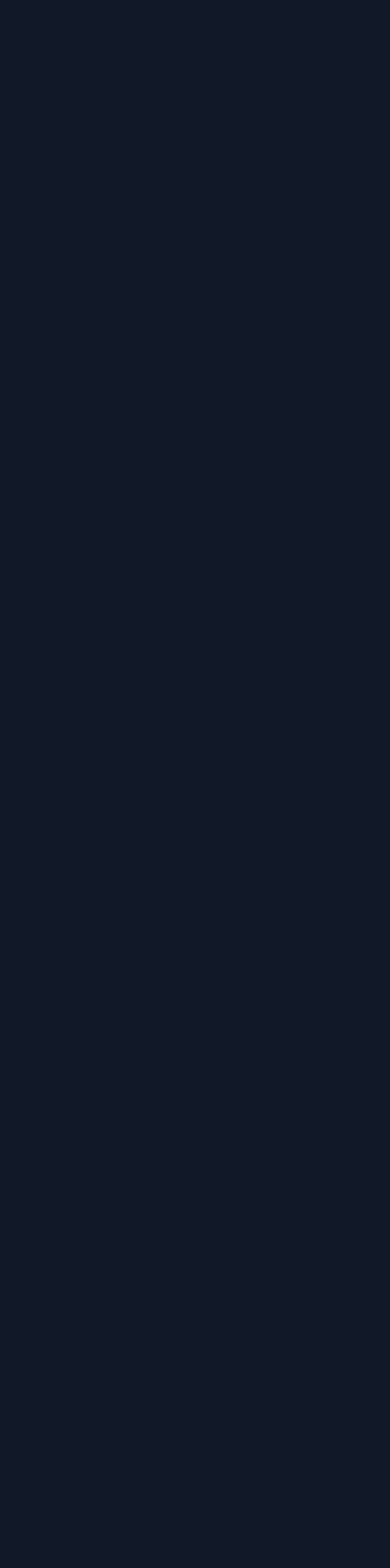
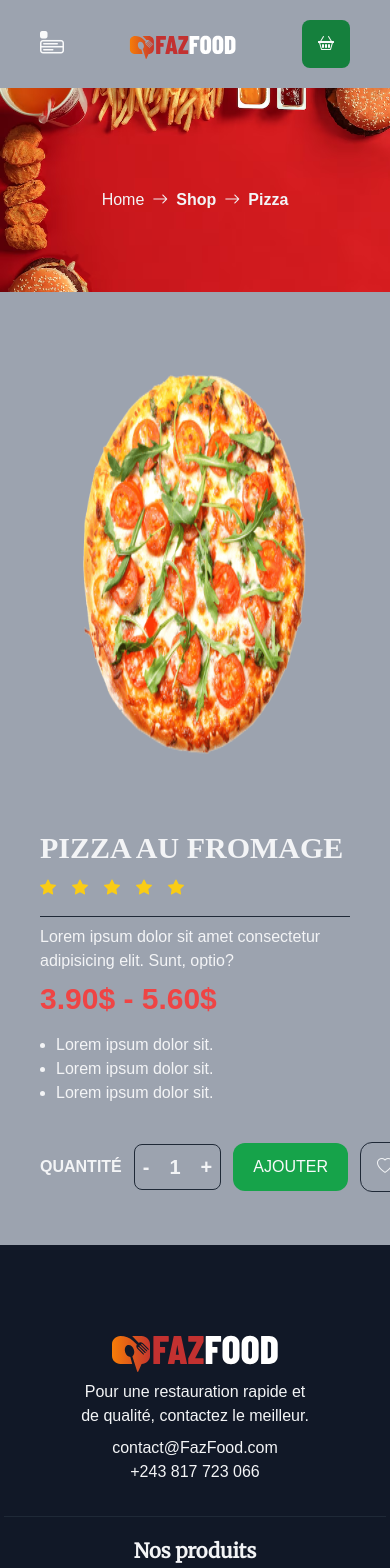
Before and after one commit to BelieveMb/react-pizza-de-kin, a React (Vite) app: page /product in a window 390 px wide. Before the commit this address had no page. Shown: the top 1568 px of the page. Before the commit the page ends 844 px from the top, so only its background shows below. Built offline with nearby package versions, Linux system fonts and the light colour scheme; a web font is replaced by a local one.

Commit message:
responsive for shop page is done

```diff
--- a/src/App.jsx
+++ b/src/App.jsx
@@ -10,6 +10,7 @@ import Footer from './components/Footer'
 import MenuPrice from './components/MenuPrice'
 import Reservation from './Reservation'
 import Shop from './Shop'
+import Product from './Product'
 
 function Home() {
     return(
@@ -42,7 +43,7 @@ function Index() {
              <Route path="/menu" element={<Menu />} />
              <Route path="/reservation" element={<Reservation />} />
              <Route path="/shop" element={<Shop />} />
-             <Route path="/shop" element={<Shop />} />
+             <Route path="/product" element={<Product />} />
             {/* <Route path="*" element={<PageError />} /> */}
         </Routes>
     </BrowserRouter>
--- /dev/null
+++ b/src/PageError.jsx
@@ -0,0 +1,62 @@
+import React from 'react';
+import Header from './components/Header';
+import BannerTitle from './components/BannerTitle';
+
+function PageError() {
+  const imageName  = 'pizzaimg.png'
+  return (
+    <main className=' para-font-regular '>
+        <div className="bg-gray-200 px-10 py-5">
+            <Header />
+        </div>
+        <BannerTitle title='Page Error ' menu=' Page Error' secondMenu=' ' />
+        {/* <section className='flex flex-col lg:flex-row gap-6 py-[8%] px-10 bg-gray-200 h-auto '>
+            <div className=''>
+                <img
+                    src={`/images/${imageName}`}
+                    alt="pizza image"
+                    className='w-[38rem] h-[17rem] '
+                />
+            </div>
+            <div className="flex flex-col text-gray-700 gap-2 lg:gap-6">
+                <h1 className='title-font-regular text-3xl lg:text-[3.6rem] uppercase leading-snug lg:leading-none'>Pizza au fromage </h1>
+                <div className="flex gap-4 text-yellow-400 border-b border-gray-400 pb-4">
+                    <i className="bi bi-star-fill"></i>
+                    <i className="bi bi-star-fill"></i>
+                    <i className="bi bi-star-fill"></i>
+                    <i className="bi bi-star-fill"></i>
+                    <i className="bi bi-star-fill"></i>
+                </div>
+                <p >
+                    Lorem ipsum dolor sit amet consectetur adipisicing elit. Sunt, optio?
+                </p>
+                <p className='text-red-500 font-semibold  text-3xl'>
+                    3.90$ - 5.60$
+                </p>
+                <ul className="my-2 list-disc ml-4">
+                    <li>Lorem ipsum dolor sit.</li>
+                    <li>Lorem ipsum dolor sit.</li>
+                    <li>Lorem ipsum dolor sit.</li>
+                </ul>
+
+                <div className='border-y border-gray-400 py-5 flex gap-3 justify-start items-center uppercase'>
+                    <b>Quantité</b>
+                    <div className="flex gap-5 text-xl p-2 border border-gray-400 rounded-lg">
+                        <b>-</b>
+                        <b>1</b>
+                        <b>+</b>
+                    </div>
+                    <button className="bg-green-600 px-5 lg:px-20 py-3 uppercase rounded-xl text-gray-50"> <i className="bi chart3"></i> Ajouter</button>
+                    <span className="border border-gray-400 py-3 px-4 rounded-xl"> <i className="bi bi-heart"></i> </span>
+
+
+                </div>
+
+
+            </div>
+        </section> */}
+    </main>
+  )
+}
+
+export default PageError
--- a/src/product/page.tsx
+++ b/src/Product.jsx
@@ -1,29 +1,27 @@
-import BannerTitle from '@/components/BannerTitle'
-import Header from '@/components/Header'
 import React from 'react';
-import Image from 'next/image';
+import Header from './components/Header';
+import BannerTitle from './components/BannerTitle';
+import Footer from './components/Footer';
 
-function page({ params }: { params: { product: string } }) {
-  const imageName : string = 'pizzaimg.png'
+function Product() {
+  const imageName  = 'pizzaimg.png'
   return (
     <main className=' para-font-regular '>
-        <div className="bg-gray-200 px-10 py-5">
+        <div className="bg-gray-400 px-10 py-5">
             <Header />
         </div>
         <BannerTitle title=' ' menu=' Shop' secondMenu='Pizza' />
-        <section className='flex flex-col lg:flex-row gap-6 py-[8%] px-10 bg-gray-200 h-auto '>
+        <section className='flex flex-col lg:flex-row gap-6 py-[8%] px-10 bg-gray-400 h-auto '>
             <div className=''>
-                <Image
+                <img
                     src={`/images/${imageName}`}
                     alt="pizza image"
-                    className='w-[38rem] '
-                    width={350}
-                    height={30}
+                    className='w-[30rem] h-[30rem] '
                 />
             </div>
-            <div className="flex flex-col text-gray-700 gap-2 lg:gap-6">
+            <div className="flex flex-col text-gray-100 gap-2 lg:gap-6">
                 <h1 className='title-font-regular text-3xl lg:text-[3.6rem] uppercase leading-snug lg:leading-none'>Pizza au fromage </h1>
-                <div className="flex gap-4 text-yellow-400 border-b border-gray-400 pb-4">
+                <div className="flex gap-4 text-yellow-400 border-b border-gray-800 pb-4">
                     <i className="bi bi-star-fill"></i>
                     <i className="bi bi-star-fill"></i>
                     <i className="bi bi-star-fill"></i>
@@ -44,13 +42,13 @@ function page({ params }: { params: { product: string } }) {
 
                 <div className='border-y border-gray-400 py-5 flex gap-3 justify-start items-center uppercase'>
                     <b>Quantité</b>
-                    <div className="flex gap-5 text-xl p-2 border border-gray-400 rounded-lg">
+                    <div className="flex gap-5 text-xl p-2 border border-gray-800 rounded-lg cursor-pointer">
                         <b>-</b>
                         <b>1</b>
                         <b>+</b>
                     </div>
-                    <button className="bg-green-600 px-5 lg:px-20 py-3 uppercase rounded-xl text-gray-50"> <i className="bi chart3"></i> Ajouter</button>
-                    <span className="border border-gray-400 py-3 px-4 rounded-xl"> <i className="bi bi-heart"></i> </span>
+                    <button className="bg-green-600 hover:bg-red-500 duration-200  px-5 lg:px-20 py-3 uppercase rounded-xl text-gray-50"> <i className="bi chart3"></i> Ajouter</button>
+                    <span className="border border-gray-800 py-3 px-4 rounded-xl"> <i className="bi bi-heart"></i> </span>
 
 
                 </div>
@@ -58,8 +56,9 @@ function page({ params }: { params: { product: string } }) {
 
             </div>
         </section>
+        <Footer />
     </main>
   )
 }
 
-export default page
+export default Product
--- a/src/Shop.jsx
+++ b/src/Shop.jsx
@@ -56,11 +56,11 @@ const FiltrerDish = () => {
 function Shop() {
   return (
     <main className=' para-font-regular '>
-        <div className="bg-gray-200 px-10 py-5">
+        <div className="bg-gray-400 px-10 py-5">
             <Header />
         </div>
         <BannerTitle title='Shop' menu=' Shop' secondMenu=' ' />
-        <section className='flex flex-row gap-6 py-[8%] px-2 lg:px-10 bg-gray-200 h-auto '>
+        <section className='flex flex-row gap-6 py-[8%] px-2 lg:px-10 bg-gray-400 h-auto '>
             <div className="w-[30%] lg:block hidden ">
                 <FiltrerDish />
             </div>
```
